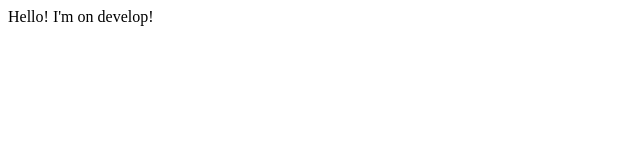
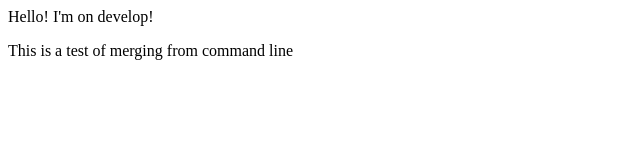
Before and after one commit to s3ankeeley/test-repo, a plain HTML site: page index.html in a window 1280 px wide. Shown: the whole page, without its empty margins (0-640 px from the left). Drawn offline with Linux system fonts and the light colour scheme.

Commit message:
More work on dev

```diff
--- a/index.html
+++ b/index.html
@@ -11,6 +11,9 @@
 				<span class="markup_hello">I'm on develop!</span>
 			</div>
 		</div>
+		<div class="extra">
+			<p>This is a test of merging from command line</p>
+		</div>
 	</div>
 </body>
 </html>
```
